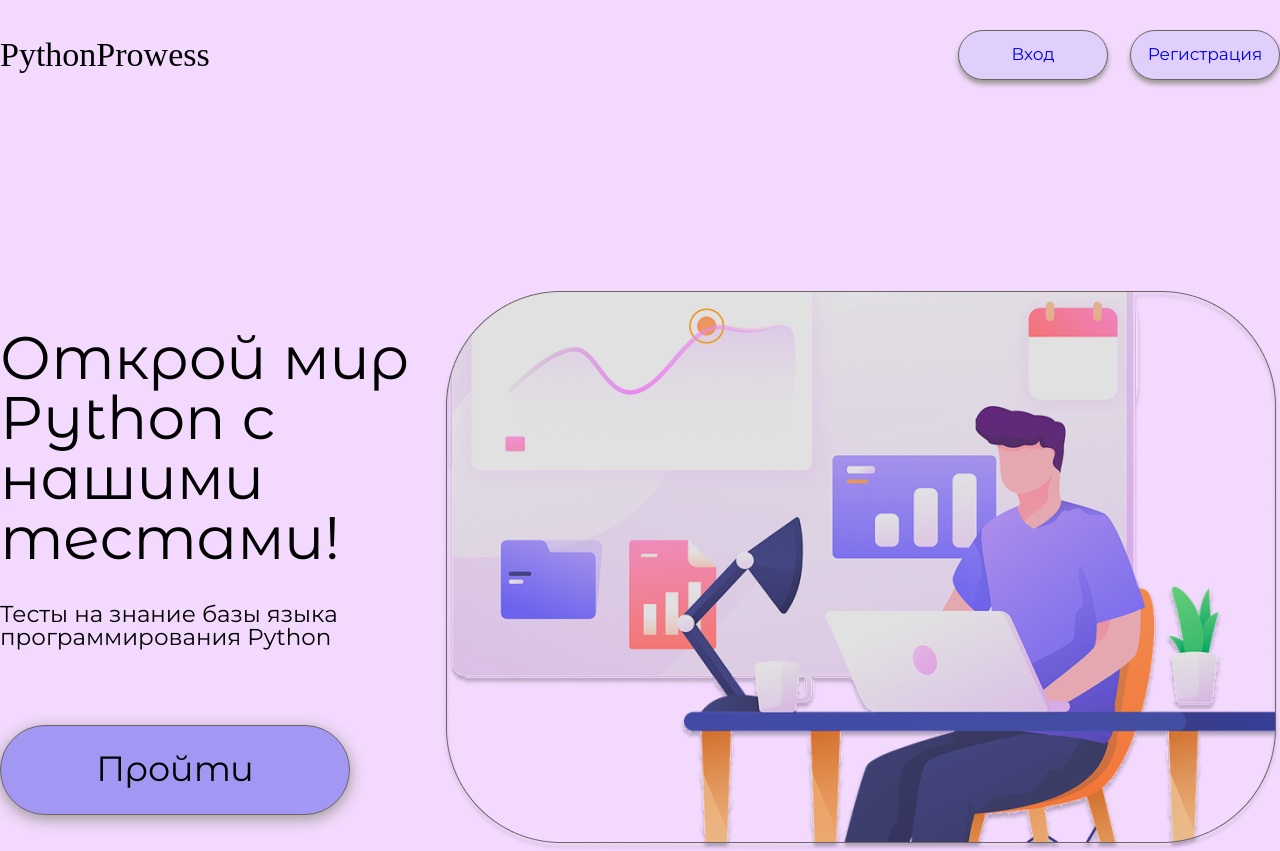
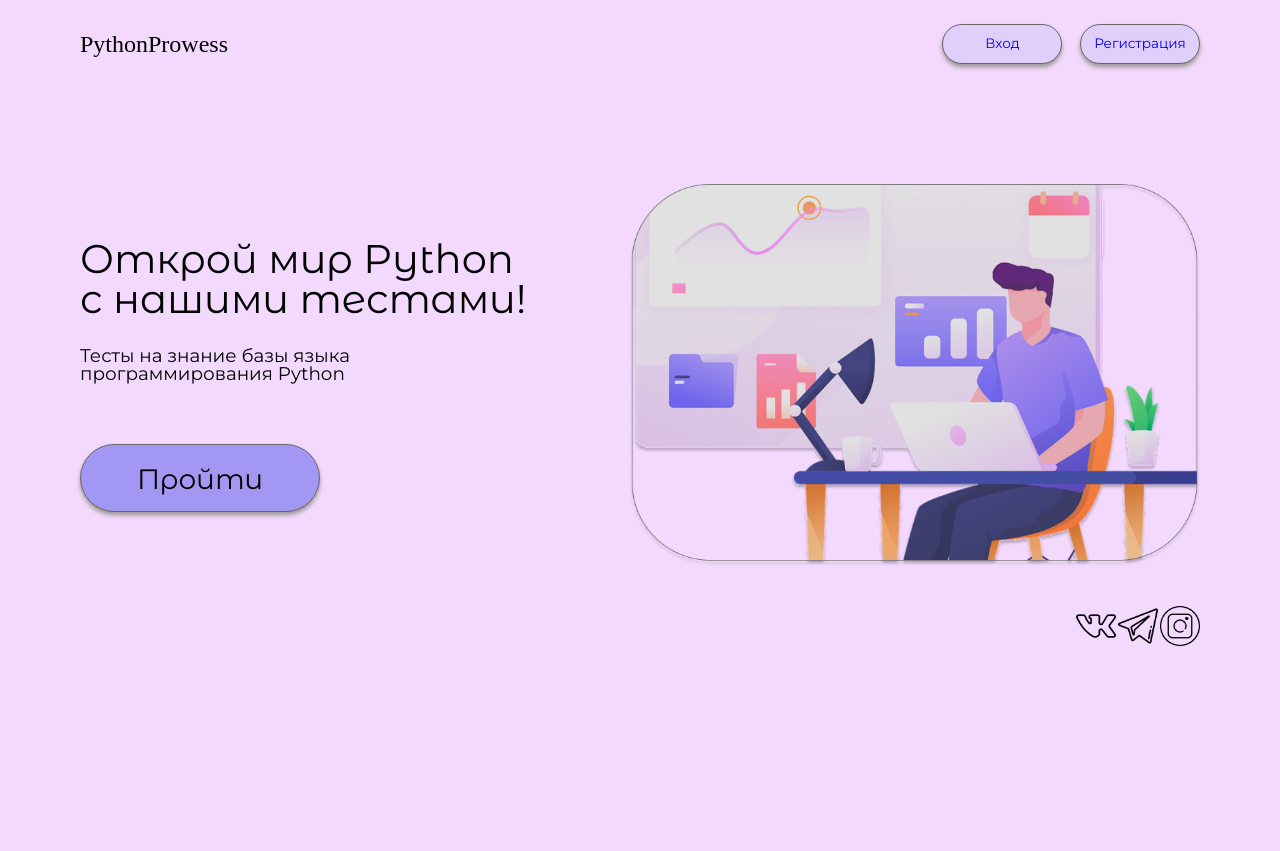
Before and after one commit to rwerrx/PythonProwess, a Flask app: page / in a window 1280 px wide. After the commit the page ends 646 px from the top, so only its background shows below. Run offline with Flask 3, Linux system fonts and the light colour scheme; some web fonts are replaced.

Commit message:
Add files via upload

```diff
--- a/static/css/style.css
+++ b/static/css/style.css
@@ -11,6 +11,7 @@
 
 html {
     font-family: 'Montserrat';
+    font-size: 8px;
 }
 
 a {
@@ -18,20 +19,22 @@ a {
 }
 
 .container {
-    max-width: 1672px;
+    padding: 0 10rem;
+
     margin: 0 auto;
 }
 
+
 header .container {
 
-    padding-top: 30px;
+    padding-top: 3rem;
     display: flex;
     justify-content: space-between;
     align-items: center;
 }
 
 .logo {
-    font-size: 34px;
+    font-size: 3rem;
     font-family: "Plaster";
     color: black;
 }
@@ -43,54 +46,91 @@ nav {
 
 nav a {
     text-align: center;
-    margin-left: 22px;
-    font-size: 17px;
-    height: 50px;
-    width: 150px;
-    padding: 15px 0;
+    margin-left: 2.2rem;
+    font-size: 1.7rem;
+    height: 5rem;
+    width: 15rem;
+    padding: 1.5rem 0;
     background-color: #E0CEFB;
-    border-radius: 25px;
-    border: 1px solid #6C6565;
-    box-shadow: 0px 4px 5px 0px #9e9797;
+    border-radius: 2.5rem;
+    border: 0.1rem solid #6C6565;
+    box-shadow: 0px 0.4rem 0.5rem 0px #9e9797;
 
 }
 
 .index {
     display: flex;
     justify-content: space-between;
-    margin-top: 211px;
+    margin-top: 15rem;
     align-items: center;
+    position: relative;
 }
+
 
 .index .left-column {
     display: flex;
     flex-direction: column;
-    width: 690px;
-
+    width: 41%;
 
 }
 
+.right-column {
+    width: 51%;
+}
+
+.right-column img {
+    width: 100%;
+}
+
 .left-column h2 {
-    font-size: 60px;
+    font-size: 5rem;
     font-family: "Montserrat Alternates";
 }
+
+
+
+
+
 .left-column span {
-    font-size: 23px;
-    width: 350px;
-    margin-top: 35px;
+    font-size: 2.3rem;
+    width: 35rem;
+    margin-top: 3.5rem;
 
 }
+
 .left-column a {
-    font-size: 35px;
+    font-size: 3.5rem;
     font-family: "Montserrat Alternates";
     color: black;
     background-color: #A297F2;
-    width: 350px;
-    height: 90px;
-    padding-top: 25px;
+    width: 30rem;
+    height: 8.5rem;
+    padding-top: 2.5rem;
     text-align: center;
-    border-radius: 45px;
+    border-radius: 4.5rem;
     border: 1px solid #6C6565;
-    box-shadow: 0px 4px 15px #9e9797;
-    margin-top: 76px;
+    box-shadow: 0px 0.4rem 0.5rem 0px #9e9797;
+    margin-top: 7.6rem;
 }
+
+.contacts {
+    position: absolute;
+    right: 0;
+    bottom: -12rem;
+}
+
+.contacts img {
+    width: 5rem;
+    height: 5rem;
+    margin-bottom: 2rem;
+}
+
+@media screen and (max-width: 1200px) {
+
+    /* .left-column h2 {
+        font-size: 45px;
+    } */
+    html {
+        font-size: 6px;
+    }
+}
--- a/templates/base.html
+++ b/templates/base.html
@@ -4,6 +4,7 @@
 <head>
     <meta charset="utf-8">
     <title>{{title}}</title>
+    <meta name="viewport" content="width=device-width, initial-scale=1.0">
     <link rel="stylesheet" href="{{url_for('static', filename='css/reset.css')}}">
     <link rel="stylesheet" href="{{url_for('static', filename='css/style.css')}}">
 </head>
--- a/templates/index.html
+++ b/templates/index.html
@@ -2,13 +2,19 @@
 
 {% block content %}
 
-<div class="container index">
-    <div class="left-column">
+<div class="index">
+    <div class="index-column left-column">
         <h2>Открой мир Python с нашими тестами!</h2>
         <span>Тесты на знание базы языка программирования Python</span>
         <a href="informatics.html">Пройти</a>
     </div>
-    <img src="static/img/main.png">
+    <div class="index-column right-column"><img src="static/img/main.png"></div>
+
+    <div class="contacts">
+        <a href="#"><img src="{{url_for('static', filename='img/vk.png')}}" alt=""></a>
+        <a href="#"><img src="{{url_for('static', filename='img/tg.png')}}" alt=""></a>
+        <a href="#"><img src="{{url_for('static', filename='img/inst.png')}}" alt=""></a>
+    </div>
 
 </div>
 
```
Also changed, not shown: templates/register.html (+11 -17 lines), static/img/inst.png (added), static/img/tg.png (added), static/img/vk.png (added).
